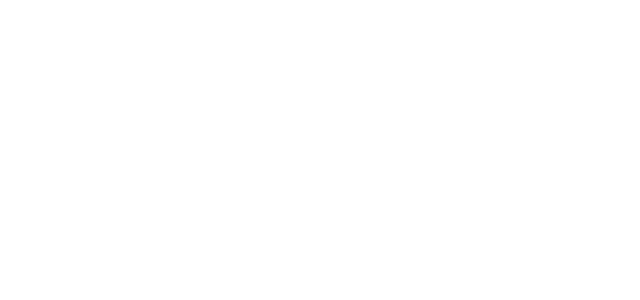
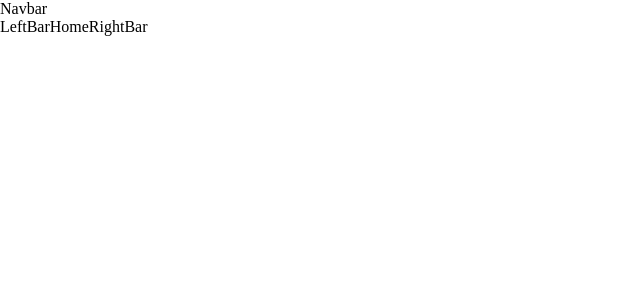
Before and after one commit to quocnhat02/Social-media-website, a React (Create React App) app: page / in a window 1280 px wide. Before the commit this address had no page. Shown: the top 300 px of the page, without its empty margins (0-640 px from the left). Built offline with nearby package versions, Linux system fonts and the light colour scheme.

Commit message:
react router dom 3

```diff
--- a/src/App.js
+++ b/src/App.js
@@ -9,6 +9,8 @@ import {
 import Navbar from './components/navbar/Navbar';
 import LeftBar from './components/leftBar/LeftBar';
 import RightBar from './components/rightBar/RightBar';
+import Home from './pages/home/Home';
+import Profile from './pages/profile/Profile';
 
 const App = () => {
   const Layout = () => {
@@ -25,14 +27,16 @@ const App = () => {
   };
 
   return (
-    <>
-      <Router>
-        <Routes>
-          <Route path="/login" element={<Login />} />
-          <Route path="/register" element={<Register />} />
-        </Routes>
-      </Router>
-    </>
+    <Router>
+      <Routes>
+        <Route path="login" element={<Login />} />
+        <Route path="register" element={<Register />} />
+        <Route path="/" element={<Layout />}>
+          <Route index element={<Home />} />
+          <Route path="profile/:id" element={<Profile />} />
+        </Route>
+      </Routes>
+    </Router>
   );
 };
 
```
